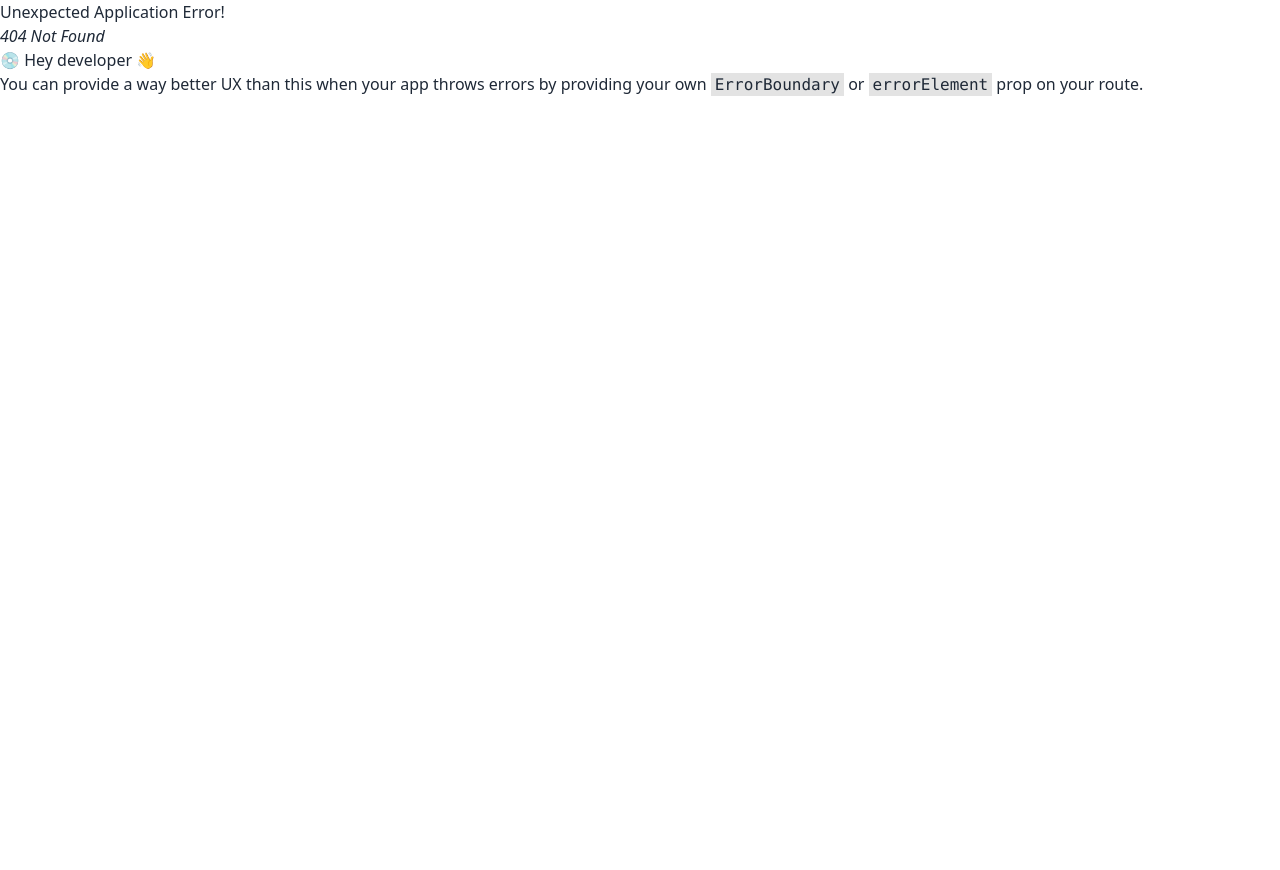
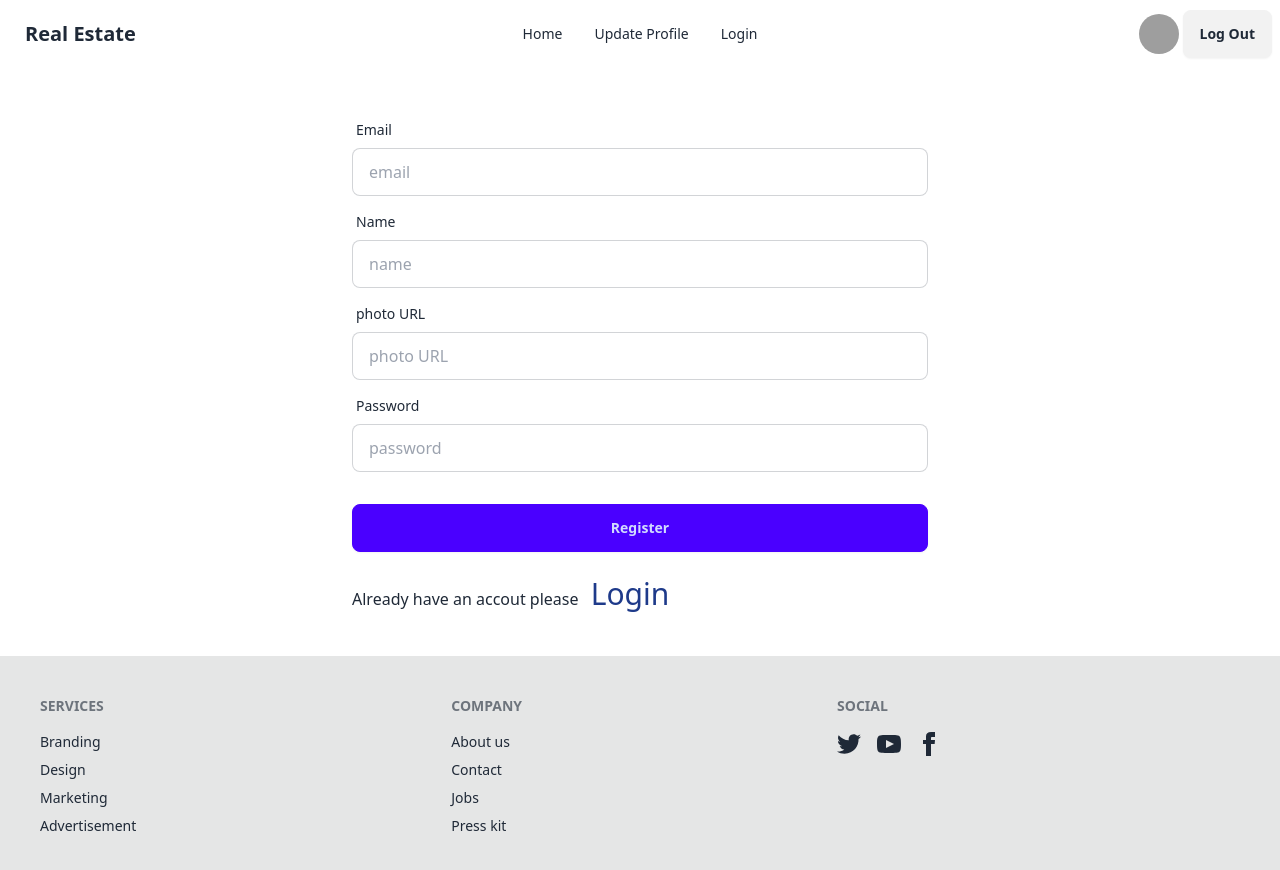
Before and after one commit to KaziMithfa/Real-Estate, a React (Vite) app: page /register in a window 1280 px wide. Before the commit this address had no page. Shown: the top 870 px of the page. Before the commit the page ends 800 px from the top, so only its background shows below. Built offline with nearby package versions, Linux system fonts and the light colour scheme; grey boxes are pictures that could not be loaded.

Commit message:
Registration pages is designed

```diff
--- a/src/components/Footer/Foooter.jsx
+++ b/src/components/Footer/Foooter.jsx
@@ -2,7 +2,7 @@ import React from "react";
 
 const Foooter = () => {
   return (
-    <footer className="footer bg-base-300 text-base-content p-10">
+    <footer className="footer bg-base-300 text-base-content p-10 mt-3">
       <nav>
         <h6 className="footer-title">Services</h6>
         <a className="link link-hover">Branding</a>
--- /dev/null
+++ b/src/pages/Register.jsx
@@ -0,0 +1,69 @@
+import React from "react";
+import { Link } from "react-router-dom";
+
+const Register = () => {
+  return (
+    <form className="card-body mx-auto lg:w-1/2 md:w-3/4">
+      <div className="form-control">
+        <label className="label">
+          <span className="label-text">Email</span>
+        </label>
+        <input
+          type="email"
+          name="email"
+          placeholder="email"
+          className="input input-bordered"
+          required
+        />
+      </div>
+
+      <div className="form-control">
+        <label className="label">
+          <span className="label-text">Name</span>
+        </label>
+        <input
+          name="name"
+          type="email"
+          placeholder="name"
+          className="input input-bordered"
+          required
+        />
+      </div>
+
+      <div className="form-control">
+        <label className="label">
+          <span className="label-text">photo URL</span>
+        </label>
+        <input
+          name="photo"
+          type="email"
+          placeholder="photo URL"
+          className="input input-bordered"
+          required
+        />
+      </div>
+
+      <div className="form-control">
+        <label className="label">
+          <span className="label-text">Password</span>
+        </label>
+        <input
+          type="password"
+          placeholder="password"
+          className="input input-bordered"
+          required
+        />
+      </div>
+      <div className="form-control mt-6">
+        <button className="btn btn-primary">Register</button>
+      </div>
+
+      <Link className="mt-4" to="/login">
+        Already have an accout please{" "}
+        <button className="text-blue-900 lg:text-3xl ml-2"> Login</button>
+      </Link>
+    </form>
+  );
+};
+
+export default Register;
--- a/src/routes/Routes.jsx
+++ b/src/routes/Routes.jsx
@@ -3,6 +3,7 @@ import Home from "../pages/Home";
 import Root from "../layouts/Root";
 import Login from "../pages/Login";
 import UpdateProfile from "../pages/UpdateProfile";
+import Register from "../pages/Register";
 
 const router = createBrowserRouter([
   {
@@ -19,6 +20,11 @@ const router = createBrowserRouter([
       },
 
       {
+        path: "/register",
+        element: <Register></Register>,
+      },
+
+      {
         path: "/updateprofile",
         element: <UpdateProfile></UpdateProfile>,
       },
```
